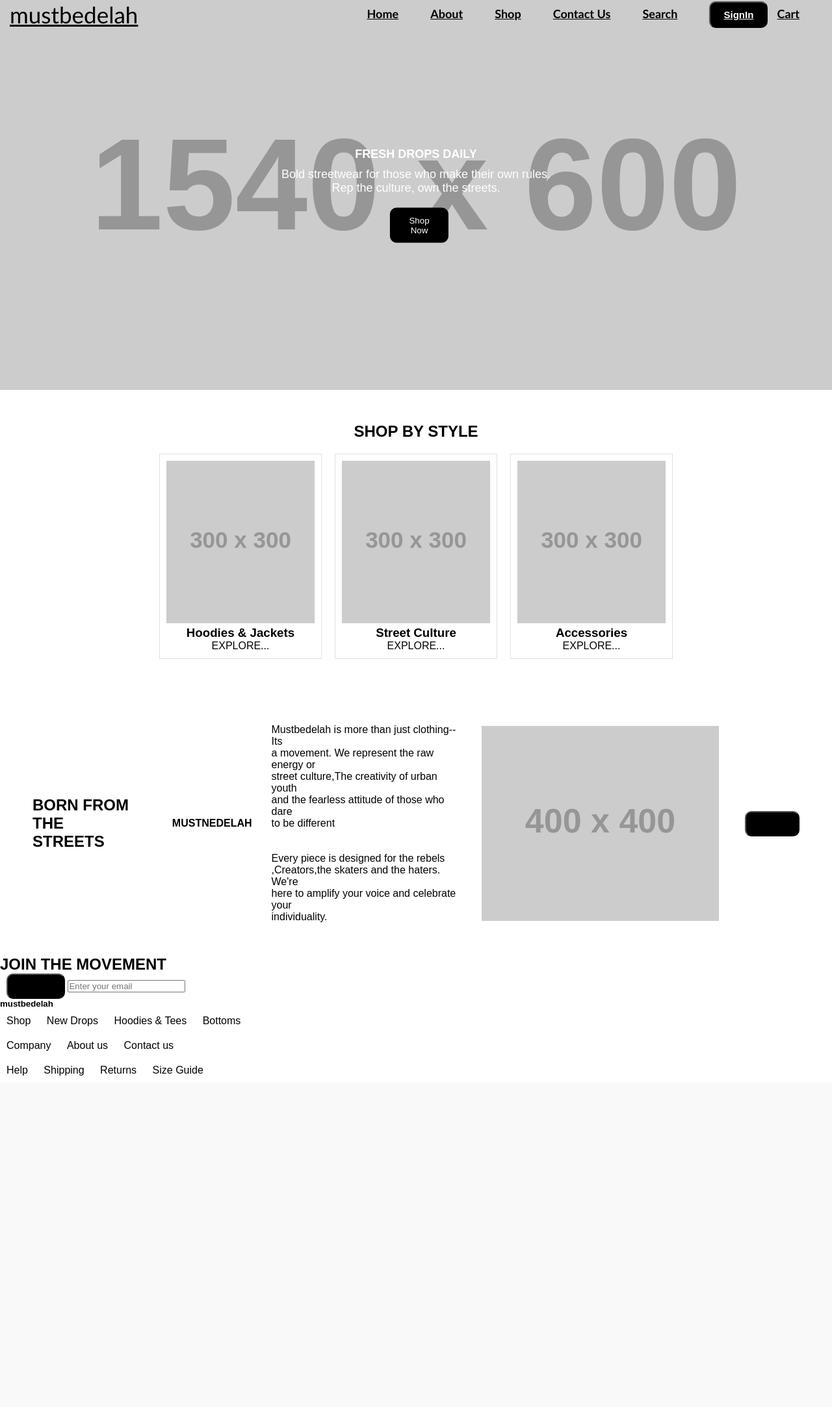
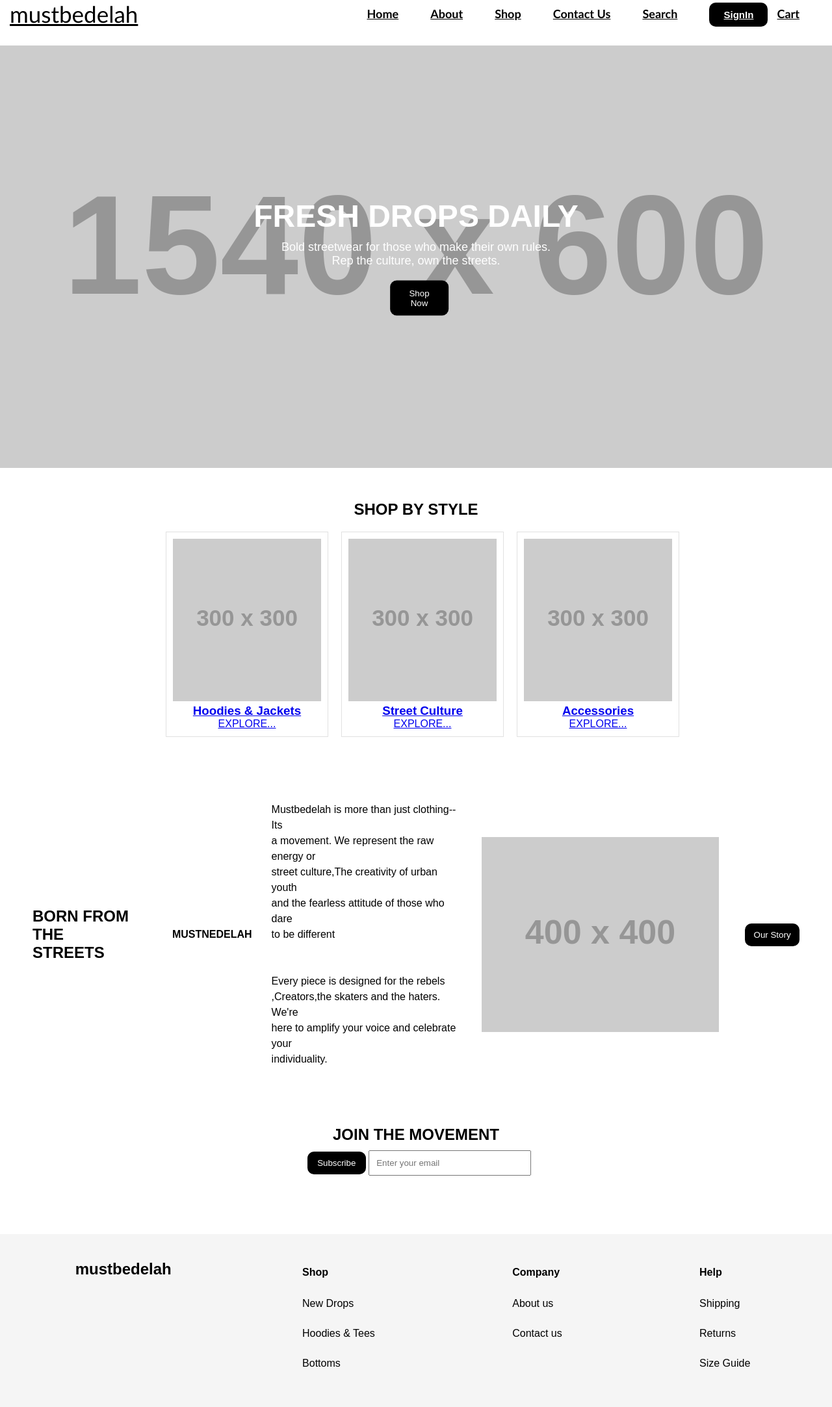
Before and after one commit to shaanmotsholane/XISD5319-Group-Project, a PHP site: page / in a window 1280 px wide. Shown: the whole page at 65% size. Before the commit the page ends 1655 px from the top, so only its background shows below. Run offline with PHP 8.4, Linux system fonts and the light colour scheme; grey boxes labelled with a size stand in for pictures from a placeholder-image service; some libraries are stand-ins or nearby versions.

Commit message:
Changed a few things, Size of the first image is changed,The footer looks way better now. Buttons are more visible

```diff
--- a/index.html
+++ b/index.html
@@ -56,7 +56,7 @@
         <h2>SHOP BY STYLE</h2>
 
         <div class="style-grid">
-
+            <a href="shop.html">
                 <div class="card">
 
                     <!-- Placehold image used for the prototype-->
@@ -65,10 +65,10 @@
                     <h3>Hoodies & Jackets</h3>
 
                     <p>EXPLORE...</p>
-
+            </a>
         </div>
 
-
+        <a href="shop.html">
             <div class="card">
 
                 <!-- Placehold used again for the second image -->
@@ -79,8 +79,8 @@
                 <p>EXPLORE...</p>
 
             </div>
-
-
+        </a>
+        <a href="shop.html">
             <div class="card">
 
                 <!-- Image 3 must be inserted here -->
@@ -91,7 +91,7 @@
                 <p>EXPLORE...</p>
 
             </div>
-
+        </a>
         </div>
 
     </section>
@@ -123,7 +123,7 @@
 
         <h2>JOIN THE MOVEMENT</h2>
 
-        <button class="subscribe">Subscribe</button>
+        <button class="sub-btn">Subscribe</button>
 
         <input type="text" placeholder="Enter your email" id="email_input">
 
--- a/style.css
+++ b/style.css
@@ -39,6 +39,7 @@ button a{
 
 .hero{
     position: relative;
+    margin-top: 70px;
 
 }
 
@@ -52,7 +53,7 @@ button a{
 
 }
 .hero-text h1{
-    font-size: 18px;
+    font-size: 48px;
     margin-bottom: 10px;
 }
 
@@ -69,7 +70,7 @@ button a{
 }
 .placeholder-img{
     width: 100%;
-    height: 600px;
+    height: 650px;
 
     background-image: url(https://placehold.co/1540x600);
     background-size: cover;
@@ -119,3 +120,83 @@ button a{
     height: 300px;
     object-fit: cover;
 }
+
+.born p{
+    max-width: 400px;
+    line-height: 1.5;
+}
+
+button{
+    background-color: black;
+    color: white;
+    border: none;
+    cursor: pointer;
+}
+
+button:hover{
+    background-color: #333;
+}
+
+/* Join Section */
+
+.join{
+    text-align: center;
+    padding: 40px;
+}
+
+#email_input{
+    padding: 10px;
+    width: 250px;
+    margin-top: 10px;
+}
+
+.sub-btn{
+    background-color: black;
+    color: white;
+    border: none;
+    cursor: pointer;
+}
+
+/* This is for the footer  */
+
+/* Footer Layout */
+
+footer{
+    display: flex;
+    justify-content: space-around;
+    align-items: flex-start;
+
+    padding: 40px 20px;
+    margin-top: 50px;
+
+    background-color: #f5f5f5;
+}
+
+/* Logo text */
+
+footer h5{
+    font-size: 24px;
+}
+
+/* Make lists vertical */
+
+.list1,
+.list2,
+.list3{
+    display: flex;
+    flex-direction: column;
+}
+
+/* Top headings */
+
+.Top{
+    font-weight: bold;
+    margin-bottom: 10px;
+}
+
+/* List items */
+
+footer li{
+    display: block;
+    margin-bottom: 8px;
+}
```
Lines whose indentation alone changed are shown as unchanged.
